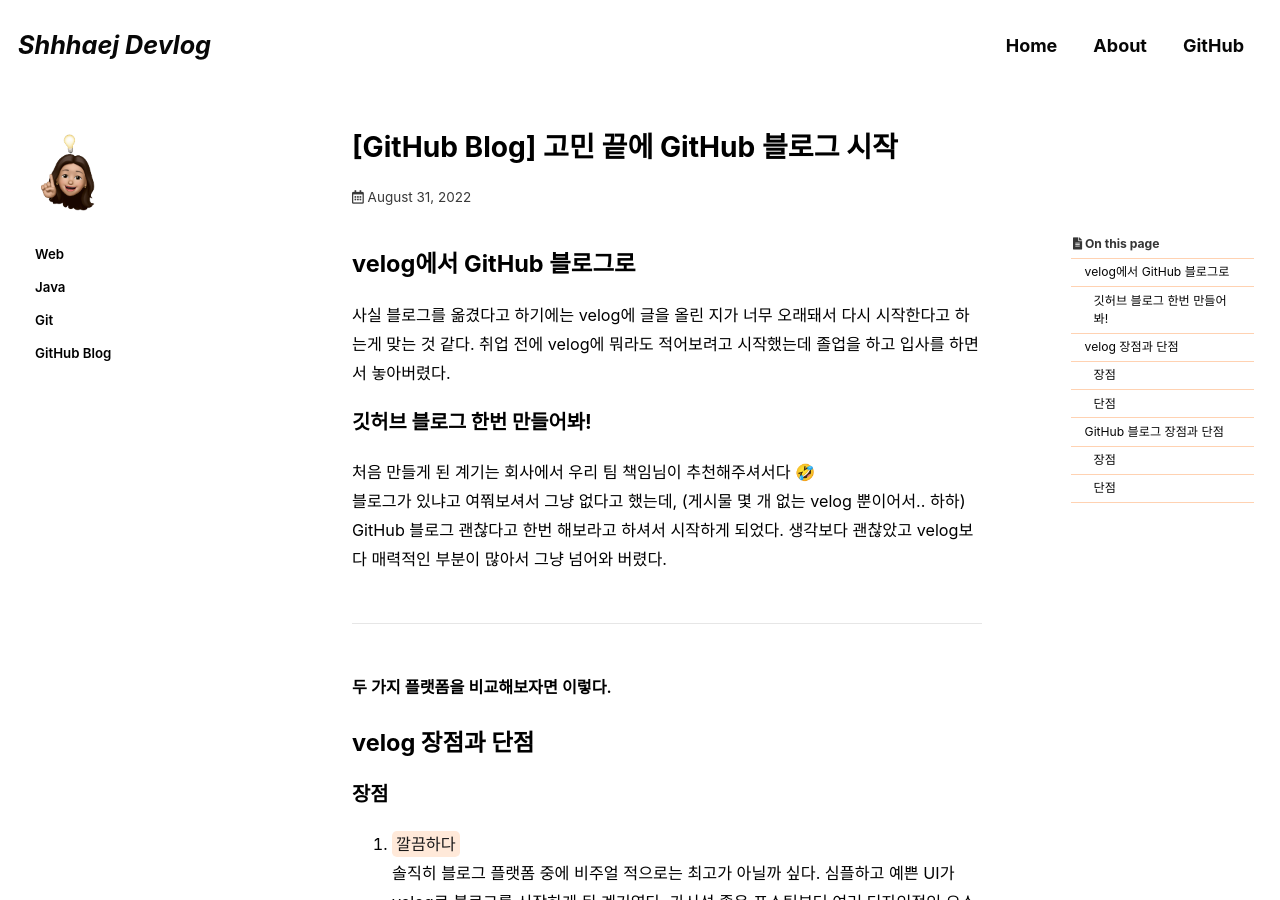
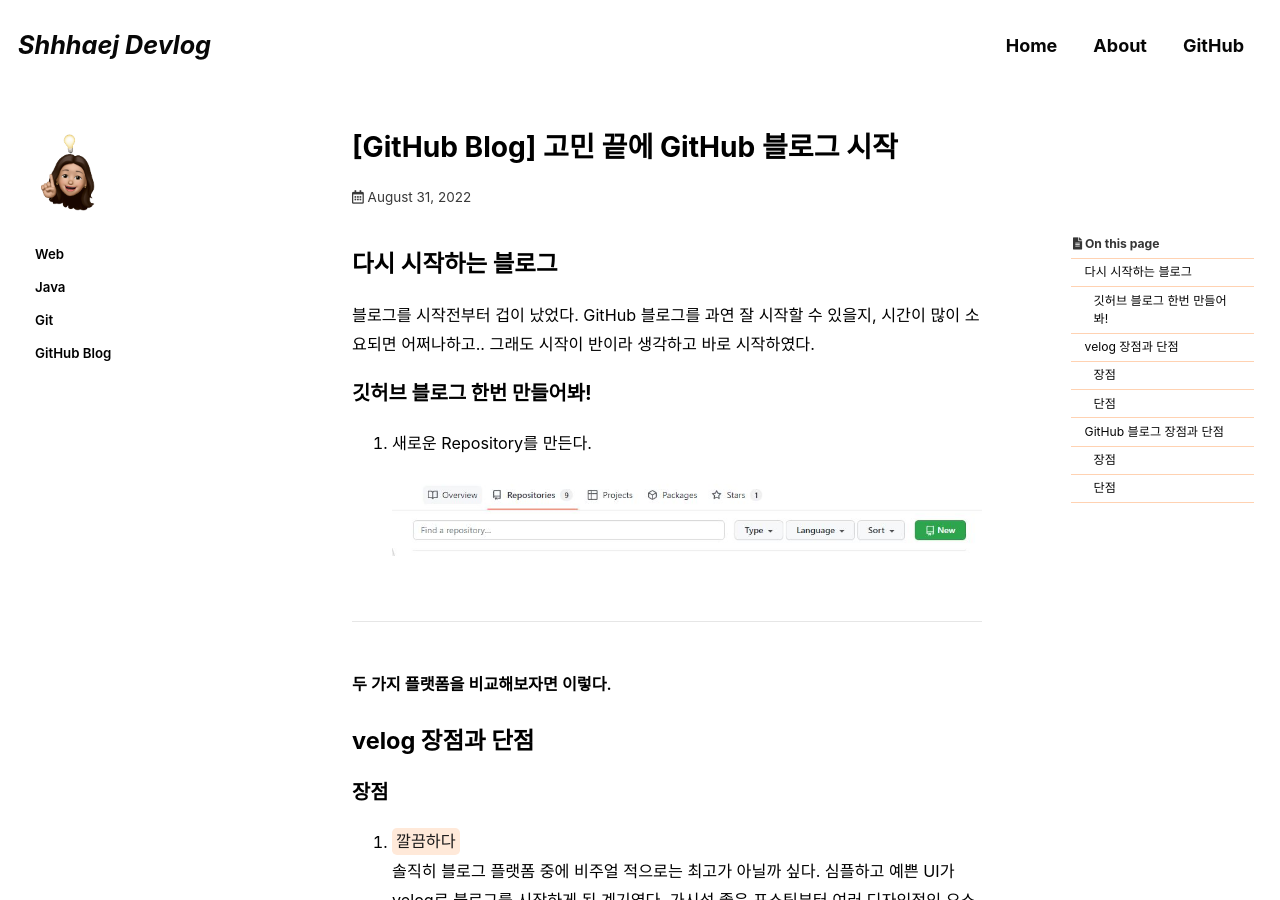
Before and after one commit to shhhaej/shhhaej.github.io, a Jekyll site: the page built from _posts/2021-09-05-github-blog-1.md, in a window 1280 px wide and 900 px high. Built offline with Jekyll 4.4.1, drawn with Linux system fonts in a browser that asks for light colours; cached includes are drawn as plain includes; some web fonts are replaced; comment, search, counter and statistics services are not loaded.

Commit message:
add image.

```diff
--- a/_posts/2021-09-05-github-blog-1.md
+++ b/_posts/2021-09-05-github-blog-1.md
@@ -20,16 +20,17 @@ last_modified_at: 2022-08-31
 #   priority : 1.0
 ---
 
-## velog에서 GitHub 블로그로
+## 다시 시작하는 블로그
 
-사실 블로그를 옮겼다고 하기에는 velog에 글을 올린 지가 너무 오래돼서 다시 시작한다고 하는게 맞는 것 같다.
-취업 전에 velog에 뭐라도 적어보려고 시작했는데 졸업을 하고 입사를 하면서 놓아버렸다.
+블로그를 시작전부터 겁이 났었다. GitHub 블로그를 과연 잘 시작할 수 있을지, 시간이 많이 소요되면 어쩌나하고..
+그래도 시작이 반이라 생각하고 바로 시작하였다.
 
 ### 깃허브 블로그 한번 만들어봐!
 
-처음 만들게 된 계기는 회사에서 우리 팀 책임님이 추천해주셔서다 🤣<br>
-블로그가 있냐고 여쭤보셔서 그냥 없다고 했는데, (게시물 몇 개 없는 velog 뿐이어서.. 하하)
-GitHub 블로그 괜찮다고 한번 해보라고 하셔서 시작하게 되었다. 생각보다 괜찮았고 velog보다 매력적인 부분이 많아서 그냥 넘어와 버렸다.
+1. 새로운 Repository를 만든다.
+![1](../assets/images/img/1.JPG)
+
+
 
 ---
 
```
Also changed, not shown: assets/images/img/1.JPG (added).
